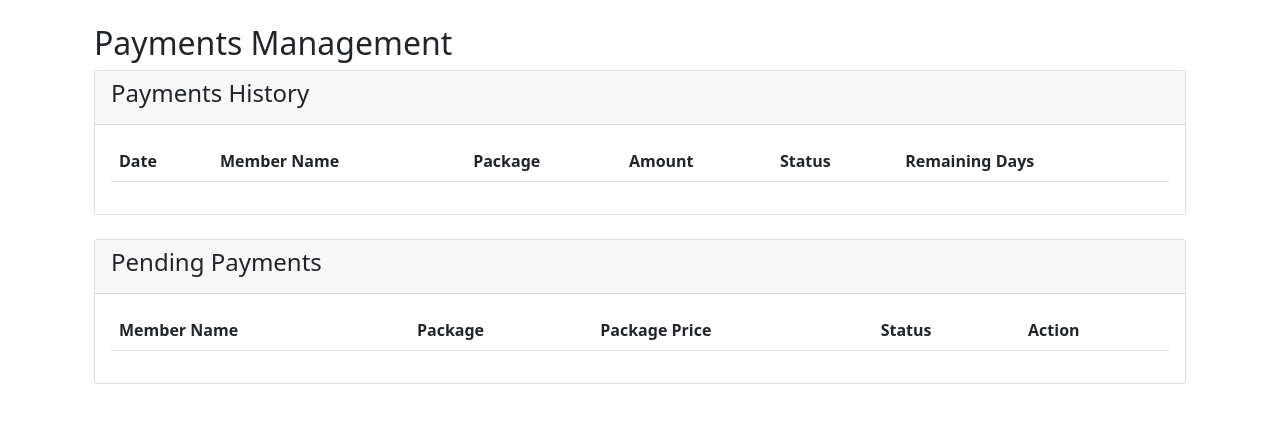
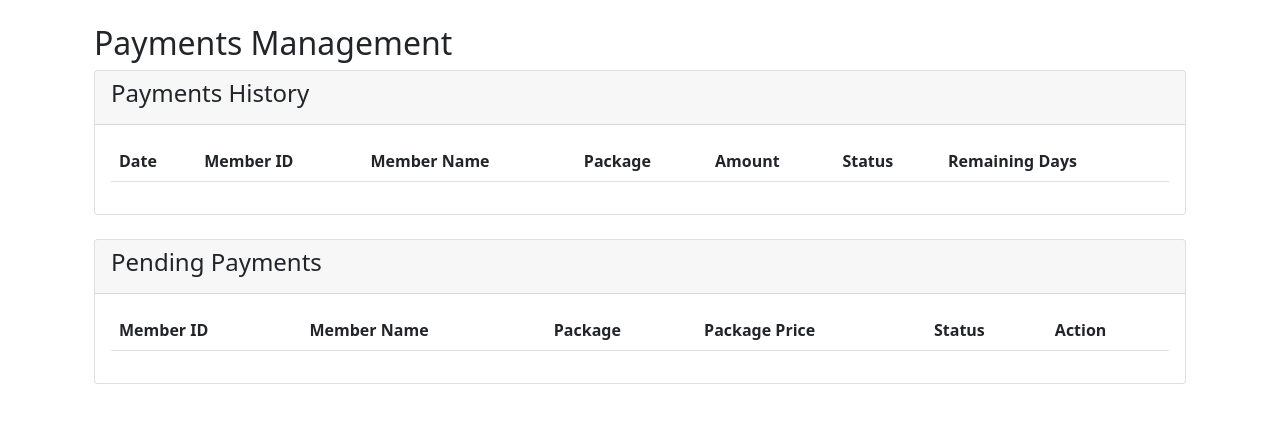
Before and after one commit to danishjavedcodes/gym_management, a Flask app: page /payments in a window 1280 px wide. Shown: the part 80-503 px from the top of the page. Run offline with Flask 3, Linux system fonts and the light colour scheme; the visitor is signed in with stand-in values (Sample User, id 1); lists and menus that the app fills with data are empty.

Commit message:
REPAYMENT

```diff
--- a/app.py
+++ b/app.py
@@ -197,7 +197,6 @@ def logout():
     session.clear()
     return redirect(url_for('login'))
 
-# This duplicate route and keep only one instance
 @app.route('/admin/dashboard')
 def admin_dashboard():
     if 'user_type' not in session or session['user_type'] != 'admin':
@@ -681,59 +680,67 @@ def edit_package(name):
         return redirect(url_for('packages'))
 
 
-
-@app.route('/payments')
+@app.route('/payments', methods=['GET', 'POST'])
 def payments():
     if 'user_type' not in session:
         return redirect(url_for('login'))
 
-    # Check for both admin and staff with payments privilege
-    if session['user_type'] != 'admin' and 'payments' not in session.get('privileges', []):
-        flash('Access denied')
-        return redirect(url_for('staff_dashboard'))
-
-    try:
+    try:
+        # Load all required data
         payments_df = pd.read_excel('data/payments.xlsx')
+        packages_df = pd.read_excel('data/packages.xlsx')
         members_df = pd.read_excel('data/members.xlsx')
-        packages_df = pd.read_excel('data/packages.xlsx')
-
-        # Create a dictionary of package durations
-        package_durations = dict(zip(packages_df['name'], packages_df['duration']))
-
-        # Convert payment dates to datetime
-        payments_df['date'] = pd.to_datetime(payments_df['date'], format='%d-%m-%Y')
-
-        # Calculate remaining days for each payment
-        current_date = datetime.now()
+
+        # Create packages dictionary
+        packages = dict(zip(packages_df['name'], packages_df['price']))
+
+        # Process payments data
         payments_list = []
 
-        for _, payment in payments_df.iterrows():
-            payment_dict = payment.to_dict()
-
-            # Calculate expiry date based on package duration
-            package_duration = package_durations.get(payment['package'], 0)
-            expiry_date = payment['date'] + timedelta(days=package_duration * 30)  # Assuming 30 days per month
-
-            # Calculate remaining days
-            remaining_days = (expiry_date - current_date).days
-            payment_dict['remaining_days'] = max(0, remaining_days)  # Don't show negative days
-
-            # Convert date back to string format for display
-            payment_dict['date'] = payment['date'].strftime('%d-%m-%Y')
-
-            payments_list.append(payment_dict)
-
-        packages = dict(zip(packages_df['name'], packages_df['price']))
+        # Process each member's payment status
+        for _, member in members_df.iterrows():
+            member_payments = payments_df[payments_df['member_id'].astype(str) == str(member['member_id'])]
+
+            if not member_payments.empty:
+                latest_payment = member_payments.iloc[-1]
+                payment_dict = latest_payment.to_dict()
+
+                # Calculate remaining days
+                if pd.notna(payment_dict.get('date')):
+                    payment_date = pd.to_datetime(payment_dict['date'], format='%d-%m-%Y')
+                    package_info = packages_df[packages_df['name'] == payment_dict['package']]
+                    if not package_info.empty:
+                        package_duration = int(package_info.iloc[0]['duration'])
+                        expiry_date = payment_date + pd.DateOffset(months=package_duration)
+                        remaining_days = (expiry_date - datetime.now()).days
+
+                        payment_dict['remaining_days'] = max(0, remaining_days)
+                        payment_dict['status'] = 'Pending' if remaining_days <= 0 else 'Paid'
+                        payments_list.append(payment_dict)
+            else:
+                # Add new member with pending status
+                payment_dict = {
+                    'date': datetime.now().strftime('%d-%m-%Y'),
+                    'member_id': str(member['member_id']),
+                    'member_name': member['name'],
+                    'package': member['package'],
+                    'amount': packages.get(member['package'], 0),
+                    'status': 'Pending',
+                    'remaining_days': 0
+                }
+                payments_list.append(payment_dict)
 
         return render_template('payments.html',
                              payments=payments_list,
-                             members=members_df.to_dict('records'),
                              packages=packages)
 
     except Exception as e:
-        app.logger.error(f"Error loading payments: {e}")
-        flash('Error loading payments')
+        app.logger.error(f"Error in payments route: {str(e)}")
+        flash('Error loading payments data')
         return redirect(url_for('staff_dashboard'))
+
+
+
 
 @app.route('/members/add', methods=['GET'])
 def add_member_page():
@@ -1694,116 +1701,6 @@ def change_password():
     return render_template('change_password.html')
 
 
-# #backup
-# def create_daily_backup():
-#     try:
-#         data_path = 'data'
-#         backup_file = os.path.join(data_path, 'gym_data_backup.xlsx')
-
-#         # First load existing backup if it exists
-#         backup_data = {}
-#         if os.path.exists(backup_file):
-#             with pd.ExcelFile(backup_file) as xls:
-#                 for sheet_name in xls.sheet_names:
-#                     backup_data[sheet_name] = pd.read_excel(xls, sheet_name)
-
-#         with pd.ExcelWriter(backup_file, engine='openpyxl') as writer:
-#             # Members - Merge with existing backup
-#             current_members = pd.read_excel(os.path.join(data_path, 'members.xlsx'))
-#             if 'Members' in backup_data:
-#                 all_members = pd.concat([backup_data['Members'], current_members]).drop_duplicates(subset=['member_id'], keep='last')
-#             else:
-#                 all_members = current_members
-#             all_members.to_excel(writer, sheet_name='Members', index=False)
-
-#             # Staff - Merge with existing backup
-#             current_staff = pd.read_excel(os.path.join(data_path, 'receptionists.xlsx'))
-#             if 'Staff' in backup_data:
-#                 all_staff = pd.concat([backup_data['Staff'], current_staff]).drop_duplicates(subset=['username'], keep='last')
-#             else:
-#                 all_staff = current_staff
-#             all_staff.to_excel(writer, sheet_name='Staff', index=False)
-
-#             # Attendance - Append new records
-#             current_attendance = pd.read_excel(os.path.join(data_path, 'attendance.xlsx'))
-#             if 'Member Attendance' in backup_data:
-#                 all_attendance = pd.concat([backup_data['Member Attendance'], current_attendance]).drop_duplicates()
-#             else:
-#                 all_attendance = current_attendance
-#             all_attendance.to_excel(writer, sheet_name='Member Attendance', index=False)
-
-#             # Staff Attendance - Append new records
-#             current_staff_attendance = pd.read_excel(os.path.join(data_path, 'trainer_attendance.xlsx'))
-#             if 'Staff Attendance' in backup_data:
-#                 all_staff_attendance = pd.concat([backup_data['Staff Attendance'], current_staff_attendance]).drop_duplicates()
-#             else:
-#                 all_staff_attendance = current_staff_attendance
-#             all_staff_attendance.to_excel(writer, sheet_name='Staff Attendance', index=False)
-
-#             # Payments - Append new records
-#             current_payments = pd.read_excel(os.path.join(data_path, 'payments.xlsx'))
-#             if 'Payments' in backup_data:
-#                 all_payments = pd.concat([backup_data['Payments'], current_payments]).drop_duplicates()
-#             else:
-#                 all_payments = current_payments
-#             all_payments.to_excel(writer, sheet_name='Payments', index=False)
-
-#             # Inventory - Keep all items
-#             current_inventory = pd.read_excel(os.path.join(data_path, 'inventory.xlsx'))
-#             if 'Inventory' in backup_data:
-#                 all_inventory = pd.concat([backup_data['Inventory'], current_inventory]).drop_duplicates(subset=['id'], keep='last')
-#             else:
-#                 all_inventory = current_inventory
-#             all_inventory.to_excel(writer, sheet_name='Inventory', index=False)
-
-#             # Custom Products - Keep all products
-#             current_products = pd.read_excel(os.path.join(data_path, 'custom_products.xlsx'))
-#             if 'Custom Products' in backup_data:
-#                 all_products = pd.concat([backup_data['Custom Products'], current_products]).drop_duplicates(subset=['product_id'], keep='last')
-#             else:
-#                 all_products = current_products
-#             all_products.to_excel(writer, sheet_name='Custom Products', index=False)
-
-#             # Sales - Append new records
-#             current_sales = pd.read_excel(os.path.join(data_path, 'sales.xlsx'))
-#             if 'Sales' in backup_data:
-#                 all_sales = pd.concat([backup_data['Sales'], current_sales]).drop_duplicates()
-#             else:
-#                 all_sales = current_sales
-#             all_sales.to_excel(writer, sheet_name='Sales', index=False)
-
-#             # Packages - Keep all packages
-#             current_packages = pd.read_excel(os.path.join(data_path, 'packages.xlsx'))
-#             if 'Packages' in backup_data:
-#                 all_packages = pd.concat([backup_data['Packages'], current_packages]).drop_duplicates(subset=['name'], keep='last')
-#             else:
-#                 all_packages = current_packages
-#             all_packages.to_excel(writer, sheet_name='Packages', index=False)
-
-#         app.logger.info(f"Daily backup created successfully at {datetime.now().strftime('%d-%m-%Y %H:%M:%S')}")
-#     except Exception as e:
-#         app.logger.error(f"Error creating daily backup: {str(e)}")
-
-# # Schedule the backup to run at midnight every day
-# def schedule_backup():
-#     while True:
-#         now = datetime.now()
-#         # Calculate time until next midnight
-#         next_run = (now.replace(hour=0, minute=0, second=0, microsecond=0) + timedelta(days=1))
-#         delay = (next_run - now).total_seconds()
-#         time.sleep(delay)
-#         create_daily_backup()
-
-
-# Thread(target=schedule_backup, daemon=True).start()
-
-
-
-# Remove the scheduling code and modify backup handling
-# Add this near the top of the file, after other imports
-from datetime import datetime, timedelta
-import pytz
-
 # Define timezone
 PKT = pytz.timezone('Asia/Karachi')  # UTC+05:00
 
--- a/templates/payments.html
+++ b/templates/payments.html
@@ -14,22 +14,28 @@
                 <thead>
                     <tr>
                         <th>Date</th>
+                        <th>Member ID</th>
                         <th>Member Name</th>
                         <th>Package</th>
                         <th>Amount</th>
                         <th>Status</th>
-                        <th>Remaining Days</th>  <!-- New column -->
+                        <th>Remaining Days</th>
                     </tr>
                 </thead>
                 <tbody>
                     {% for payment in payments %}
                     <tr>
                         <td>{{ payment.date }}</td>
+                        <td>{{ payment.member_id }}</td>
                         <td>{{ payment.member_name }}</td>
                         <td>{{ payment.package }}</td>
                         <td>Rs. {{ payment.amount }}</td>
-                        <td>{{ payment.status }}</td>
-                        <td>{{ payment.remaining_days }} days</td>  <!-- New column -->
+                        <td>
+                            <span class="badge {% if payment.status == 'Paid' %}bg-success{% else %}bg-warning{% endif %}">
+                                {{ payment.status }}
+                            </span>
+                        </td>
+                        <td>{{ payment.remaining_days }} days</td>
                     </tr>
                     {% endfor %}
                 </tbody>
@@ -46,6 +52,7 @@
             <table class="table table-striped">
                 <thead>
                     <tr>
+                        <th>Member ID</th>
                         <th>Member Name</th>
                         <th>Package</th>
                         <th>Package Price</th>
@@ -54,17 +61,20 @@
                     </tr>
                 </thead>
                 <tbody>
-                    {% for member in members %}
-                    {% if member.payment_status == 'Pending' %}
+                    {% for payment in payments %}
+                        {% if payment.remaining_days == 0 and payment.status == 'Pending' %}
                         <tr>
-                        <td>{{ member.name }}</td>
-                        <td>{{ member.package }}</td>
-                        <td>Rs. {{ packages[member.package] }}</td>
-                        <td>{{ member.payment_status }}</td>
+                            <td>{{ payment.member_id }}</td>
+                            <td>{{ payment.member_name }}</td>
+                            <td>{{ payment.package }}</td>
+                            <td>Rs. {{ packages[payment.package] }}</td>
+                            <td>
+                                <span class="badge bg-warning">{{ payment.status }}</span>
+                            </td>
                             <td>
                                 <form action="{{ url_for('mark_payment_as_paid') }}" method="POST">
-                                <input type="hidden" name="member_id" value="{{ member.member_id }}">
-                                <button type="submit" class="btn btn-success">Mark as Paid</button>
+                                    <input type="hidden" name="member_id" value="{{ payment.member_id }}">
+                                    <button type="submit" class="btn btn-success btn-sm">Mark as Paid</button>
                                 </form>
                             </td>
                         </tr>
```
Also changed, not shown: 3 other files. Lines whose indentation alone changed are shown as unchanged.
